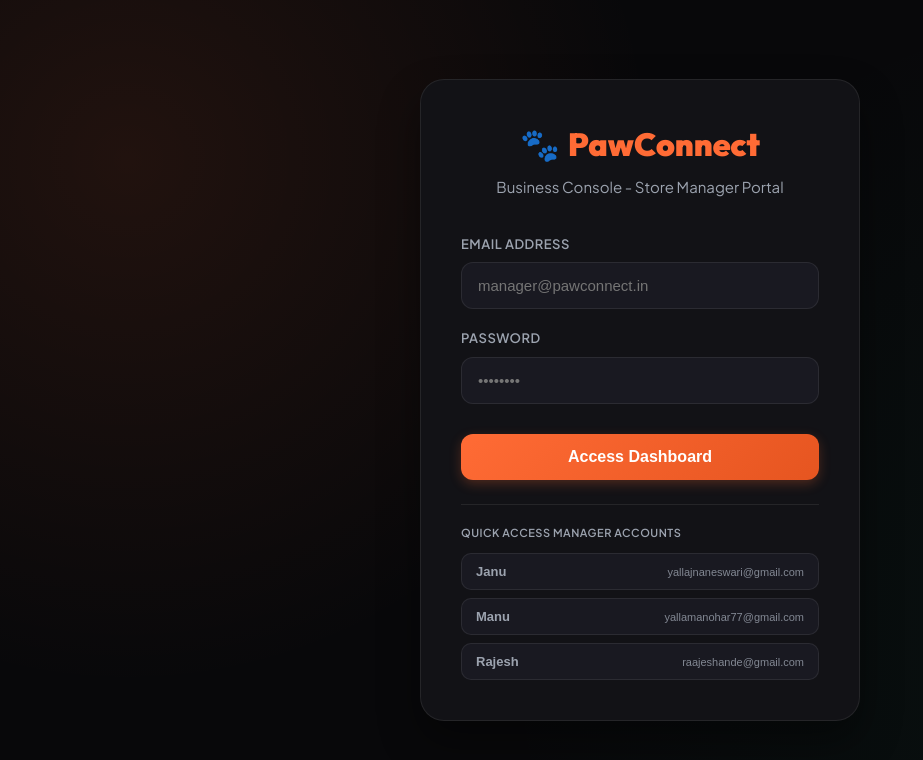
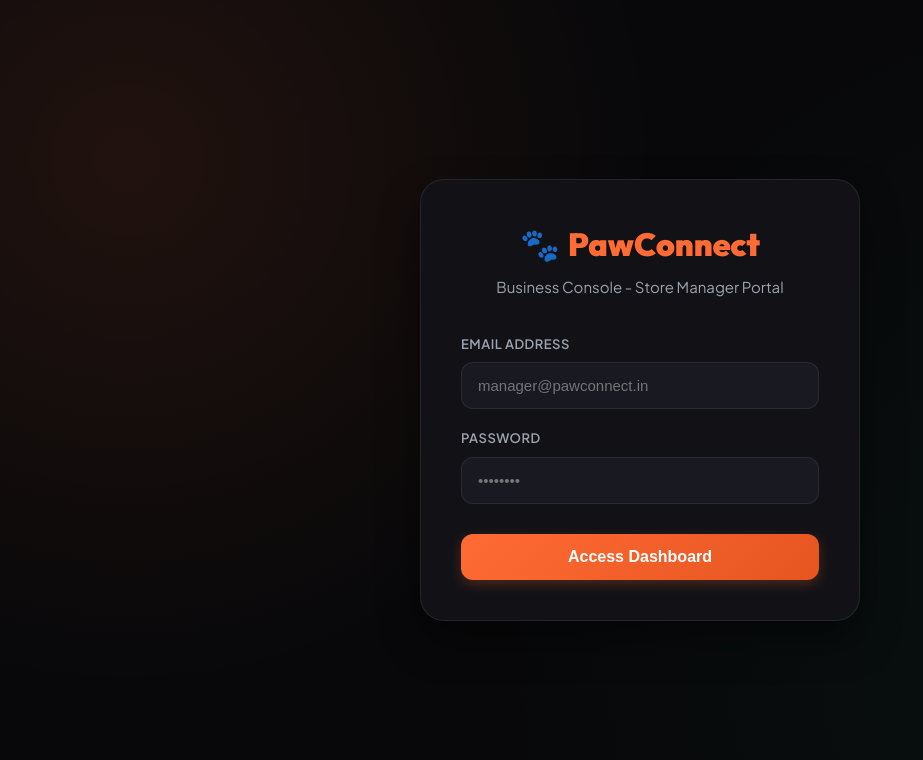
Before and after one commit to manu1242/pawConnectStore, a React (Vite) app: page / in a window 1280 px wide. Shown: the top 760 px of the page, without its empty margins (0-923 px from the left). Built offline with nearby package versions, Linux system fonts and the light colour scheme; no server answers.

Commit message:
Update store regsieter flow and dashboard RBAC

```diff
--- a/src/App.jsx
+++ b/src/App.jsx
@@ -124,49 +124,7 @@ function AppContent() {
             </button>
           </form>
 
-          <div style={{ marginTop: 24, paddingTop: 20, borderTop: "1px solid var(--border-color)" }}>
-            <span className="form-label" style={{ marginBottom: 12, display: "block", fontSize: "11px" }}>Quick Access Manager Accounts</span>
-            <div style={{ display: "flex", flexDirection: "column", gap: 8 }}>
-              {[
-                { name: "Janu", email: "yallajnaneswari@gmail.com" },
-                { name: "Manu", email: "yallamanohar77@gmail.com" },
-                { name: "Rajesh", email: "raajeshande@gmail.com" }
-              ].map((m) => (
-                <button
-                  key={m.email}
-                  type="button"
-                  onClick={() => {
-                    setEmail(m.email);
-                    setPassword("123456");
-                  }}
-                  style={{
-                    display: "flex",
-                    justifyContent: "space-between",
-                    alignItems: "center",
-                    background: "var(--bg-tertiary)",
-                    border: "1px solid var(--border-color)",
-                    borderRadius: "10px",
-                    padding: "10px 14px",
-                    color: "var(--text-secondary)",
-                    cursor: "pointer",
-                    fontSize: "13px",
-                    transition: "var(--transition-smooth)"
-                  }}
-                  onMouseEnter={(e) => {
-                    e.currentTarget.style.borderColor = "var(--primary)";
-                    e.currentTarget.style.color = "#fff";
-                  }}
-                  onMouseLeave={(e) => {
-                    e.currentTarget.style.borderColor = "var(--border-color)";
-                    e.currentTarget.style.color = "var(--text-secondary)";
-                  }}
-                >
-                  <span style={{ fontWeight: 600 }}>{m.name}</span>
-                  <span style={{ fontSize: 11, opacity: 0.8 }}>{m.email}</span>
-                </button>
-              ))}
-            </div>
-          </div>
+
         </div>
       </div>
     );
```
